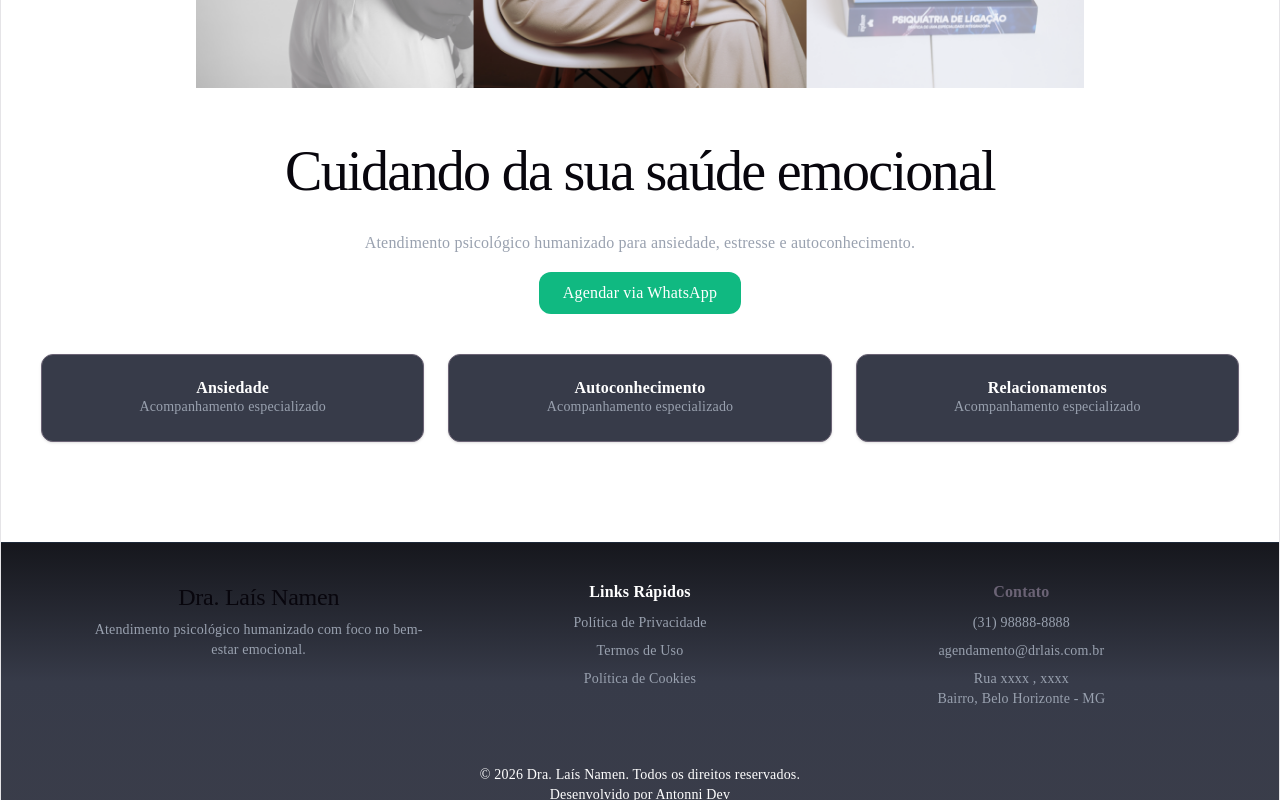
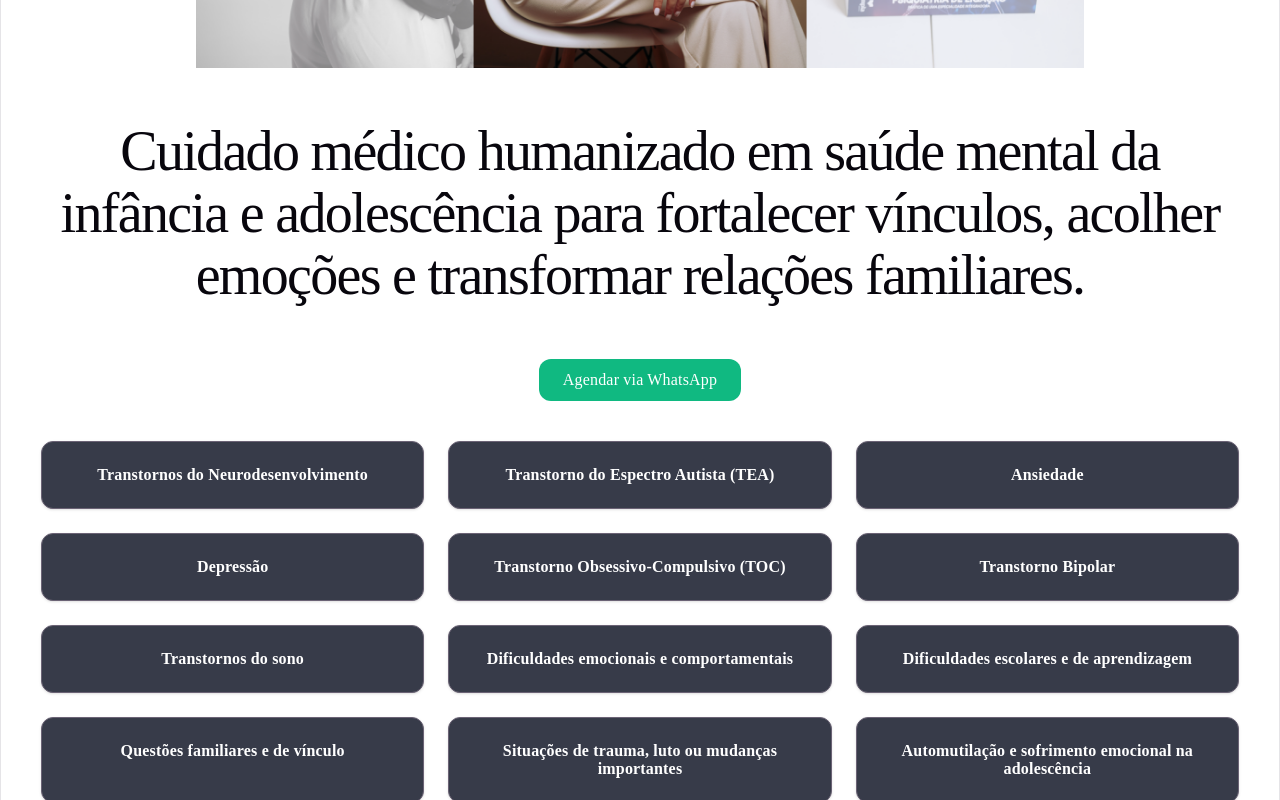
Before and after one commit to antonnif-dev/lais-namen, a React (Vite) app: page / in a window 1280 px wide. Shown: the part 720-1520 px from the top of the page. Built offline with nearby package versions, Linux system fonts and the light colour scheme.

Commit message:
feat: adciocao de textos

```diff
--- a/src/pages/Home.jsx
+++ b/src/pages/Home.jsx
@@ -5,7 +5,7 @@ export default function Home() {
     const whatsappUrl = `https://wa.me/5599999999999?text=${encodeURIComponent("Olá, gostaria de agendar uma sessão.")}`
 
     return (
-        <div className="px-10 py-5 space-y-5">
+        <div className="px-10 space-y-5">
             <div className="w-full h-[500px] overflow-hidden flex justify-center">
                 <motion.img
                     src="/Foto-Home2.png"
@@ -28,12 +28,13 @@ export default function Home() {
                     transition={{ duration: 0.6 }}
                     className="text-4xl font-bold font-title"
                 >
-                    Cuidando da sua saúde emocional
+                    Cuidado médico humanizado em saúde mental da infância e adolescência para fortalecer vínculos, acolher emoções e transformar relações familiares.
                 </motion.h1>
-
+                {/*
                 <p className="text-gray-400 max-w-xl mx-auto text-center">
                     Atendimento psicológico humanizado para ansiedade, estresse e autoconhecimento.
                 </p>
+                */}
                 <div className="flex justify-center py-5">
                     <a
                         href={whatsappUrl}
@@ -47,7 +48,20 @@ export default function Home() {
 
             {/* BENEFÍCIOS */}
             <section className="grid md:grid-cols-3 gap-6">
-                {["Ansiedade", "Autoconhecimento", "Relacionamentos"].map((item, i) => (
+                {["Transtornos do Neurodesenvolvimento",
+                    "Transtorno do Espectro Autista (TEA)",
+                    "Ansiedade",
+                    "Depressão",
+                    "Transtorno Obsessivo-Compulsivo (TOC)",
+                    "Transtorno Bipolar",
+                    "Transtornos do sono",
+                    "Dificuldades emocionais e comportamentais",
+                    "Dificuldades escolares e de aprendizagem",
+                    "Questões familiares e de vínculo",
+                    "Situações de trauma, luto ou mudanças importantes",
+                    "Automutilação e sofrimento emocional na adolescência",
+                    "Uso de substâncias na adolescência"
+                ].map((item, i) => (
                     <motion.div
                         key={i}
                         initial={{ opacity: 0, y: 40 }}
@@ -56,7 +70,6 @@ export default function Home() {
                         className="p-6 shadow rounded-xl border bg-[#373b49]"
                     >
                         <h3 className="font-semibold text-white">{item}</h3>
-                        <p className="text-gray-400 text-sm">Acompanhamento especializado</p>
                     </motion.div>
                 ))}
             </section>
--- a/src/pages/Sobre.jsx
+++ b/src/pages/Sobre.jsx
@@ -15,19 +15,32 @@ export default function Sobre() {
             <div className='flex flex-col md:flex-row gap-5'>
                 <div>
                     <p className="text-gray-200 lg:text-3xl">
-                        Médica com experiência em terapia cognitivo-comportamental, ajudando pacientes a lidarem com desafios emocionais...
+                        Acredito que cuidar de uma criança vai muito além de tratar sintomas — é acolher histórias, escutar silêncios e fortalecer vínculos. Foi na Pediatria que percebi que muitas dores não estavam apenas no corpo, mas também nas emoções, nos comportamentos e nas relações familiares. Nesse encontro com as dores da alma, compreendi o quanto as experiências emocionais moldam o comportamento, a aprendizagem e a forma como a criança se relaciona com o mundo. Foi assim que me apaixonei pela psiquiatria da infância e adolescência. Hoje, minha missão é oferecer um cuidado profundo, humano e baseado em evidências, que leve esperança às famílias e permita que crianças e adolescentes se sintam compreendidos, seguros e capazes de expressar seus sentimentos.
                     </p>
                 </div>
-                <div className='flex justify-center lg:w-[350px] shrink-0'>
+                <div className='flex justify-center lg:w-[400px] shrink-0'>
                     <motion.img
                         src="/Foto-Sobre.jpg"
                         whileHover={{ scale: 1.08 }}
                         transition={{ duration: 0.4 }}
                     />
                 </div>
-                <div className='md:pt-50'>
+                <div className=' flex items-center'>
                     <p className="text-gray-200 lg:text-3xl">
-                        Ingressou na área no ano de 2000* com a promessa de fazer com que...
+                        Graduada em Medicina - Médica (2015) – Faculdade de Medicina de Barbacena
+                        Pediatra, cursou residência médica pela Universidade Federal de Viçosa (2018)
+
+                        Pós Graduação em Psiquiatria da Infância e Adolescência – AFYA
+
+                        Pós Graduação em Homeopatia pela Associação Médica Homeopática
+
+                        Certificação em TEA pelo dr.Thiago Castro
+
+                        Atualmente trabalho na internação de psiquiatria do maior hospital pediátrico de Belo Horizonte - São Camilo
+
+                        Atuo há mais de 11 anos no SUS, sendo referência em saúde mental da infância e adolescência em toda a regional Leste de Belo Horizonte.
+
+                        Além disso, dedico-me com excelência e cuidado aos atendimentos em consultório e também na modalidade on-line.
                     </p>
                 </div>
             </div>
```
